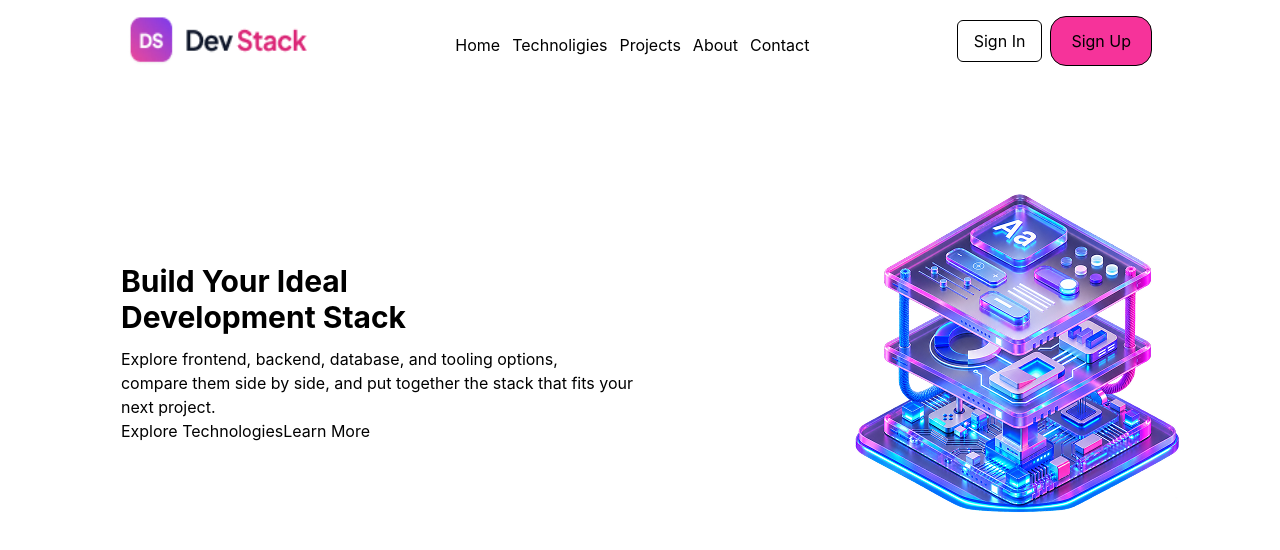
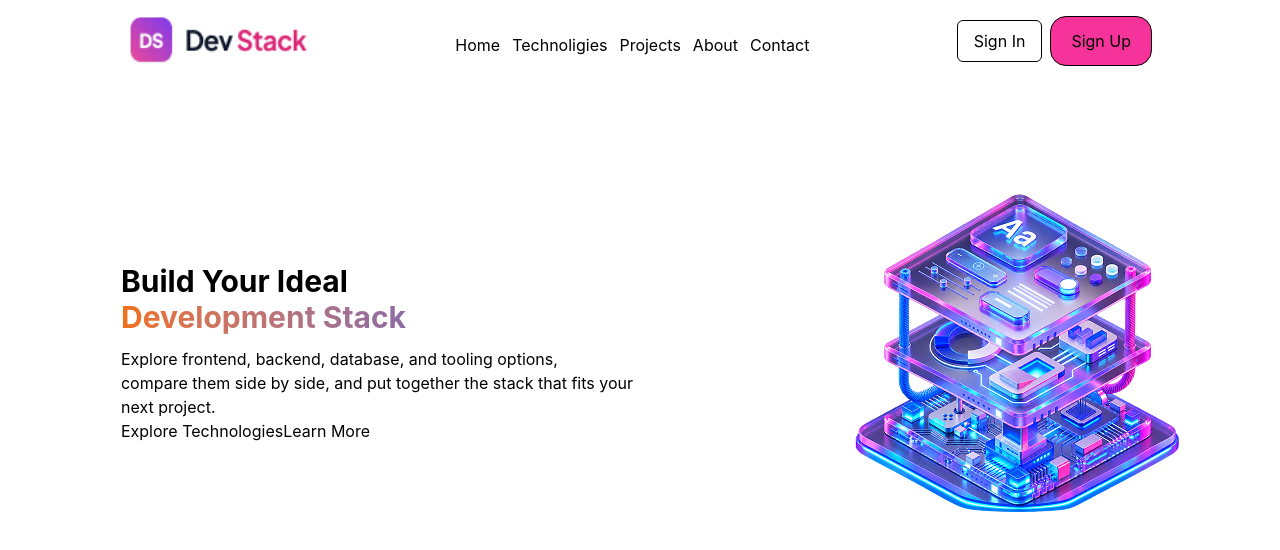
Before and after one commit to Wasi09-dev/B14-devStack, a React (Vite) app: page / in a window 1280 px wide. Shown: the top 550 px of the page. Built offline with nearby package versions, Linux system fonts and the light colour scheme.

Commit message:
changing button color

```diff
--- a/src/assets/components/Banner.tsx
+++ b/src/assets/components/Banner.tsx
@@ -5,7 +5,7 @@ const Banner = () => {
         <div className='flex justify-between items-center'>
            <div className='max-w-2xl mx-auto py-8'>
             <h2 className='font-bold text-3xl decoration-[#0F0F2A]'>Build Your Ideal</h2>
-            <h2 className='font-bold text-3xl mb-3'>Development Stack</h2>
+            <h2 className='font-bold text-3xl bg-linear-to-r from-[#f07117] to-[rgb(67,69,228)] bg-clip-text text-transparent mb-3'>Development Stack</h2>
 <p>Explore frontend, backend, database, and tooling options,<br></br>
 compare them side by side, and put together the stack that fits your<br></br>
 next project.</p>
```
